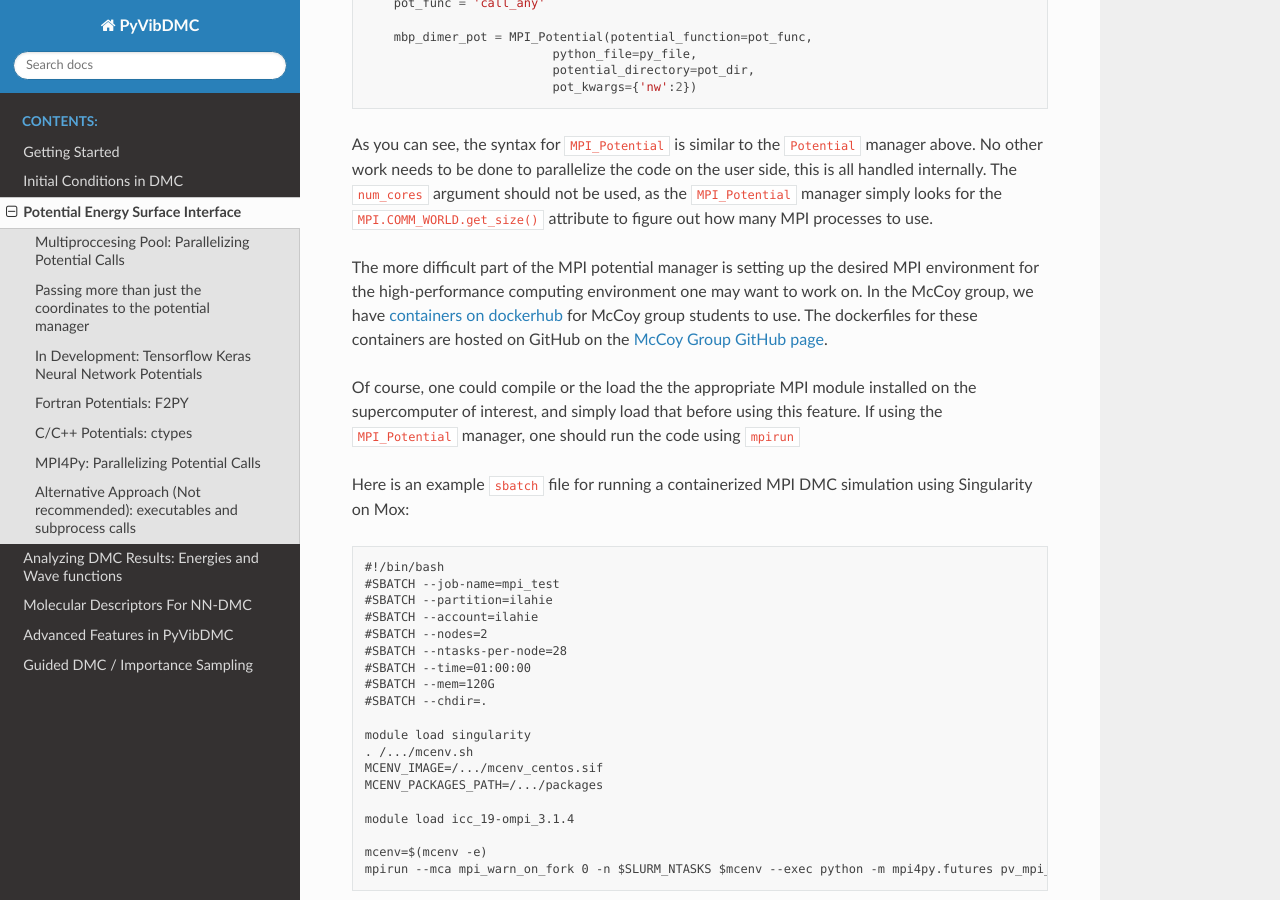
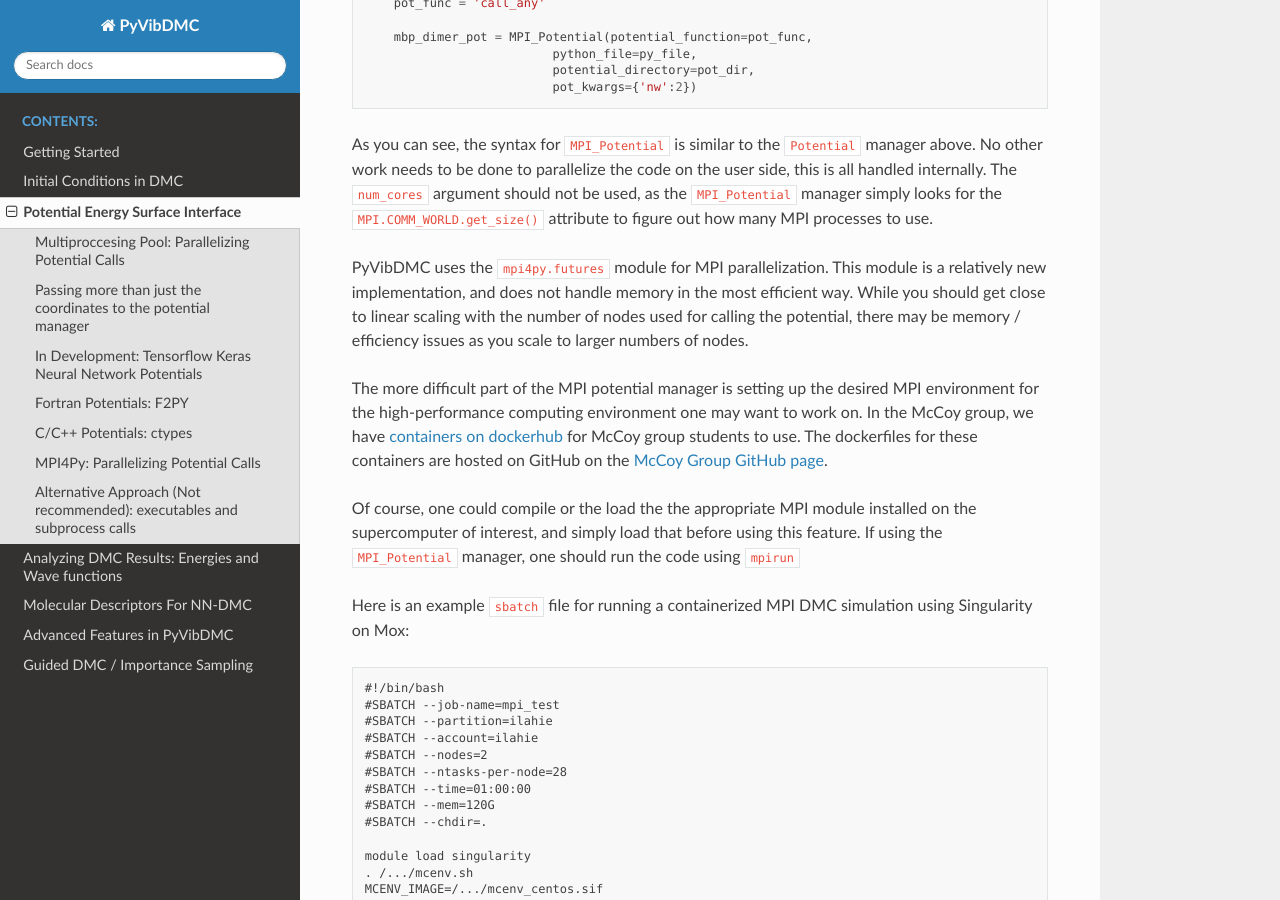
Before and after one commit to rjdirisio/pyvibdmc, a Sphinx documentation site: the page built from docs/potentials.rst, in a window 1280 px wide and 900 px high, scrolled down 5530 px. Built offline with Sphinx 7.4.7 and the Read the Docs theme 2.0.0, drawn with Linux system fonts in a browser that asks for light colours.

Commit message:
Update docs

```diff
--- a/docs/potentials.rst
+++ b/docs/potentials.rst
@@ -247,6 +247,10 @@ to be done to parallelize the code on the user side, this is all handled interna
 argument should not be used, as the ``MPI_Potential`` manager simply looks for the ``MPI.COMM_WORLD.get_size()``
 attribute to figure out how many MPI processes to use.
 
+PyVibDMC uses the ``mpi4py.futures`` module for MPI parallelization. This module is a relatively new implementation, and does not handle
+memory in the most efficient way. While you should get close to linear scaling with the number of nodes used for calling
+the potential, there may be memory / efficiency issues as you scale to larger numbers of nodes.
+
 The more difficult part of the MPI potential manager is setting up the desired MPI environment for the high-performance
 computing environment one may want to work on. In the McCoy group, we have `containers on dockerhub <https://hub.docker.com/orgs/mccoygroup>`_
 for McCoy group students to use. The dockerfiles for these containers are hosted on GitHub on the
```
